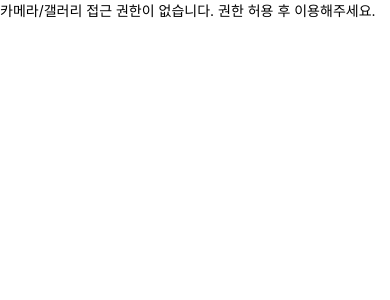
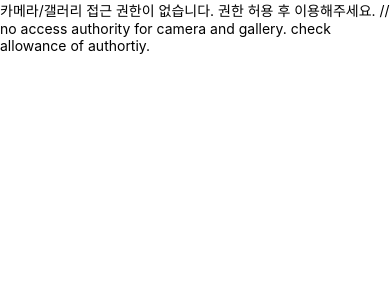
Before and after one commit to useb-inc/kyc-sample-react-native-cli, a React Native app: screen / in a window 390 px wide. Shown: the top 300 px of the page. Built offline with nearby package versions, Linux system fonts and the light colour scheme.

Commit message:
Update App.js

```diff
--- a/App.js
+++ b/App.js
@@ -70,6 +70,7 @@ export default class App extends Component {
           //res2[PERMISSIONS.IOS.PHOTO_LIBRARY_ADD_ONLY] === RESULTS.GRANTED &&
           //res2[PERMISSIONS.IOS.MICROPHONE] === RESULTS.GRANTED
           // false가 아닌 unavailable이 나오는 issue가 있으나, unavailable이더라도 사용 가능함을 확인함 (iPad Air 4th, 2022.03.28 )
+          // There is an issue that not "false" but "unavailable" is shown, but it works properly.
         ) {
           this.setPermissionsGranted(true);
         } else {
@@ -91,6 +92,7 @@ export default class App extends Component {
         {!this.state.permissionsGranted && (
           <Text>
             카메라/갤러리 접근 권한이 없습니다. 권한 허용 후 이용해주세요.
+            // no access authority for camera and gallery. check allowance of authortiy.
           </Text>
         )}
       </View>
```
